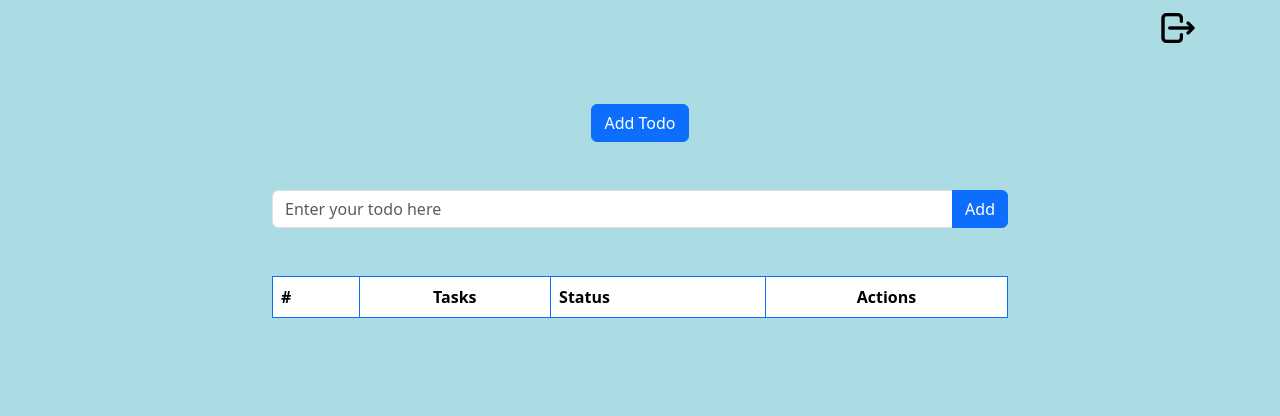
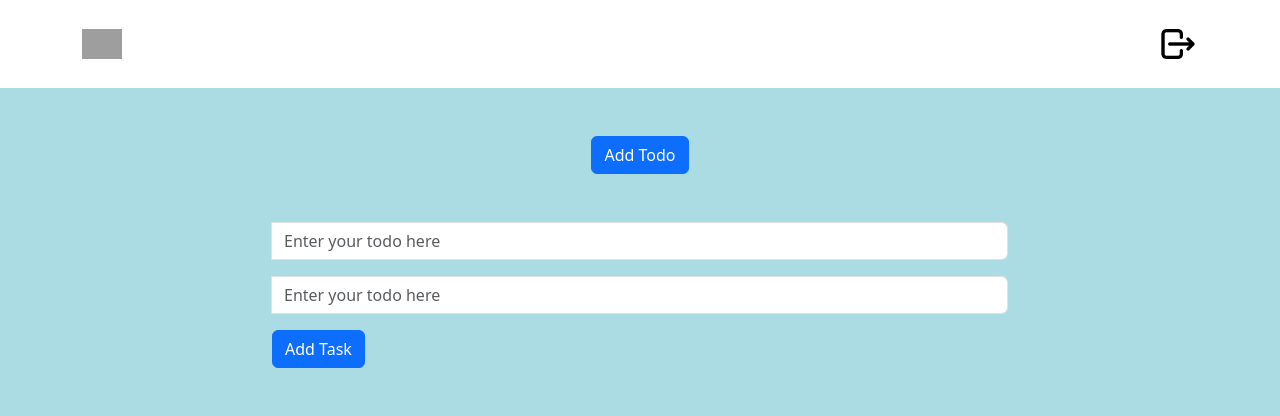
Before and after one commit to milan1750/php-todo-app, a PHP site: page / in a window 1280 px wide. Shown: the top 416 px of the page. Run offline with PHP 8.4, Linux system fonts and the light colour scheme; the visitor is signed in with stand-in values (Sample User, id 1); data that the repository does not hold is empty; grey boxes are pictures that could not be loaded.

Commit message:
new layout added

```diff
--- a/assets/css/style.css
+++ b/assets/css/style.css
@@ -32,3 +32,8 @@ body {
 .todo-table td {
   border: 1px solid #0d6efd;
 }
+
+.profile-image {
+  max-width: 40px;
+  height: auto;
+}
--- a/index.php
+++ b/index.php
@@ -47,7 +47,57 @@ session_start();
 			$GLOBALS['todo'] = todo();
 			?>
 		</div>
+
+		<!-- Modal -->
+		<div class="modal fade" id="viewModal" tabindex="-1" role="dialog" aria-labelledby="viewModalLabel" aria-hidden="true">
+		<div class="modal-dialog" role="document">
+			<div class="modal-content">
+			<div class="modal-header">
+				<h5 class="modal-title" id="viewModalLabel">Project Work - Software Engineering</h5>
+			</div>
+			<div class="modal-body">
+				<div class="form-group mt-2">
+					<label for="">Description</label>
+					<textarea class="form-control" name="" id="" cols="30" rows="10">Need to submit project report before the deadline</textarea>
+				</div>
+				<div class="form-group mt-2">
+					<label for="">Status</label>
+					<select name="" id="" class="form-control">
+						<option value="">Todo</option>
+						<option value="">In Progress</option>
+						<option value="">Complete</option>
+					</select>
+				</div>
+				<div class="form-group mt-2">
+					<label for="">Deadline</label>
+					<input type="date" class="form-control" value="12/05/2023">
+				</div>
+				<div class="form-group mt-2">
+					<input type="checkbox">
+					<label for="">Enable Notification</label>
+				</div>
+			</div>
+			<div class="modal-footer">
+				<button type="button" class="btn btn-primary">Save changes</button>
+			</div>
+			</div>
+		</div>
+		</div>
         <!-- ./Signup Form -->
+		<script src="https://ajax.googleapis.com/ajax/libs/jquery/3.6.4/jquery.min.js"></script>
 		<script src="https://cdn.jsdelivr.net/npm/bootstrap@5.3.0-alpha3/dist/js/bootstrap.bundle.min.js"></script>
+
+		<script>
+			$(document).ready(function(){
+				$( "#add-btn" ).click(function() {
+						$("#add-todo-form").toggle();
+				});
+
+				$( '.list-form' ).on( 'click', '#view-todo-btn', function(e){
+					e.preventDefault();
+					$('#viewModal').modal('toggle');
+				})
+			});
+		</script>
     </body>
 </html>
--- a/src/views/homepage.php
+++ b/src/views/homepage.php
@@ -5,9 +5,9 @@
  ?>
 
 <!-- Navbar -->
-<nav class="navbar">
+<nav class="navbar bg-white p-4">
 	<div class="container">
-		<span class="navbar-brand mb-0 h1"><?php echo $user['username'];?></span>
+		<span class="navbar-brand mb-0 h1"><img src="https://cdn.pixabay.com/photo/2020/07/01/12/58/icon-5359553_1280.png" class="profile-image">&nbsp;&nbsp;<?php echo $user['username'];?></span>
 		<div class="d-flex justify-content-end logout-btn"><a href="?page=logout"><img src="assets/images/logout.png" class="logout-image"></a></div>
 	</div>
 </nav>
@@ -24,8 +24,15 @@
 			<div id="add-todo-form" class="mt-5">
 				<form action="?page=todo&action=add-todo" method="post" >
 					<div class="input-group mb-3">
+						<label for="Task Title"></label>
 						<input type="text" class="form-control" id="add-todo" name="add-todo" placeholder="Enter your todo here"  >
-						<button class="btn btn-primary" name="add-todo-btn" id="add-todo-btn" type="submit">Add</button>
+					</div>
+					<div class="input-group mb-3">
+						<label for="Task Description"></label>
+						<input type="text" class="form-control" id="add-todo" name="add-todo" placeholder="Enter your todo here"  >
+					</div>
+					<div class="form-group">
+						<button class="btn btn-primary" name="add-todo-btn" id="add-todo-btn" type="submit">Add Task</button>
 					</div>
 				</form>
 			</div>
@@ -78,8 +85,8 @@
 							<?php echo '<span class="btn btn-'.$badge_color.'">'. ( ! empty($row['status']) ? $row['status'] : 'Pending' ) . '</span>'; ?>
 						</td>
 						<td >
-							<form action="?page=todo&action=status-todo&id=<?php echo $row['id'];?>" method="post" style="margin: 0px;padding: 0px;">
-									<?php if( 'Todo' !== $row['status'] ){ ?>
+							<form action="?page=todo&action=status-todo&id=<?php echo $row['id'];?>" method="post" style="margin: 0px;padding: 0px;" class="list-form">
+								<!-- <?php if( 'Todo' !== $row['status'] ){ ?>
 									<button class="btn btn-primary" name="todo-todo-btn" id="todo-todo-btn" type="  submit">Todo</button>
 								<?php } ?>
 								<?php if( 'In Progress' !== $row['status'] ){ ?>
@@ -87,7 +94,8 @@
 								<?php } ?>
 								<?php if( 'Complete' !== $row['status'] ){ ?>
 									<button class="btn btn-success" name="complete-todo-btn" id="complete-todo-btn" type="  submit">Complete</button>
-								<?php } ?>
+								<?php } ?> -->
+								<button class="btn btn-primary" name="view-todo-btn" id="view-todo-btn" type="submit">View</button>
 								<button class="btn btn-danger" name="dlt-todo-btn" id="dlt-todo-btn" type="submit">Delete</button>
 							</form>
 						</td>
@@ -100,11 +108,3 @@
 		</div>
 	</div>
 </div>
-
-<script>
-	$(document).ready(function(){
-		$( "#add-btn" ).click(function() {
-				$("#add-todo-form").toggle();
-		});
-	});
-</script>
```
